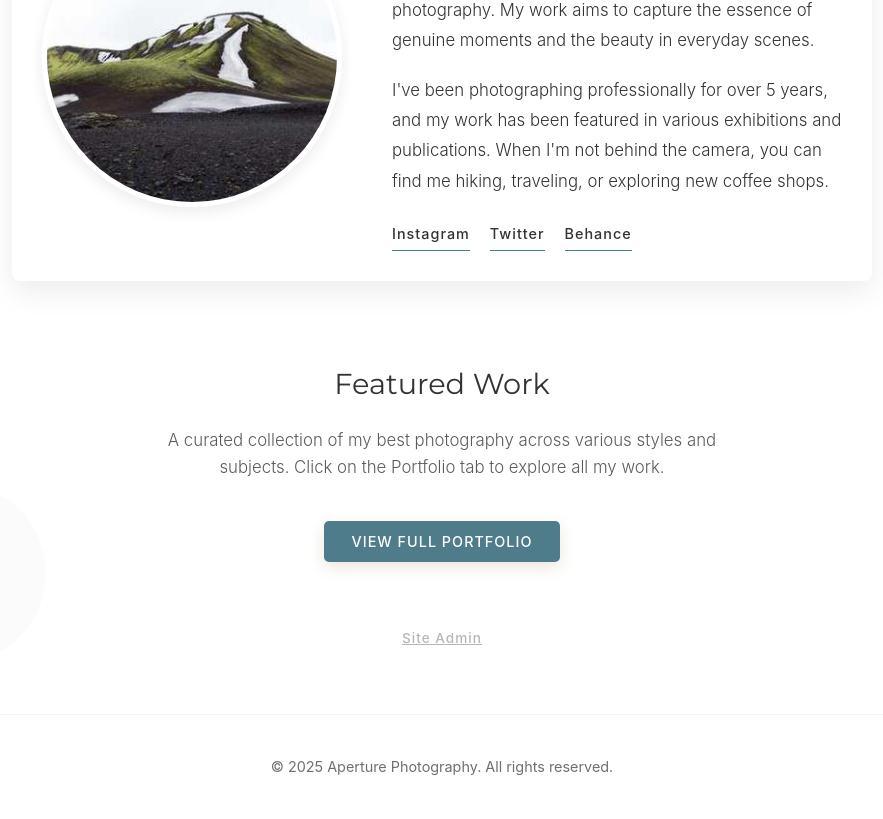
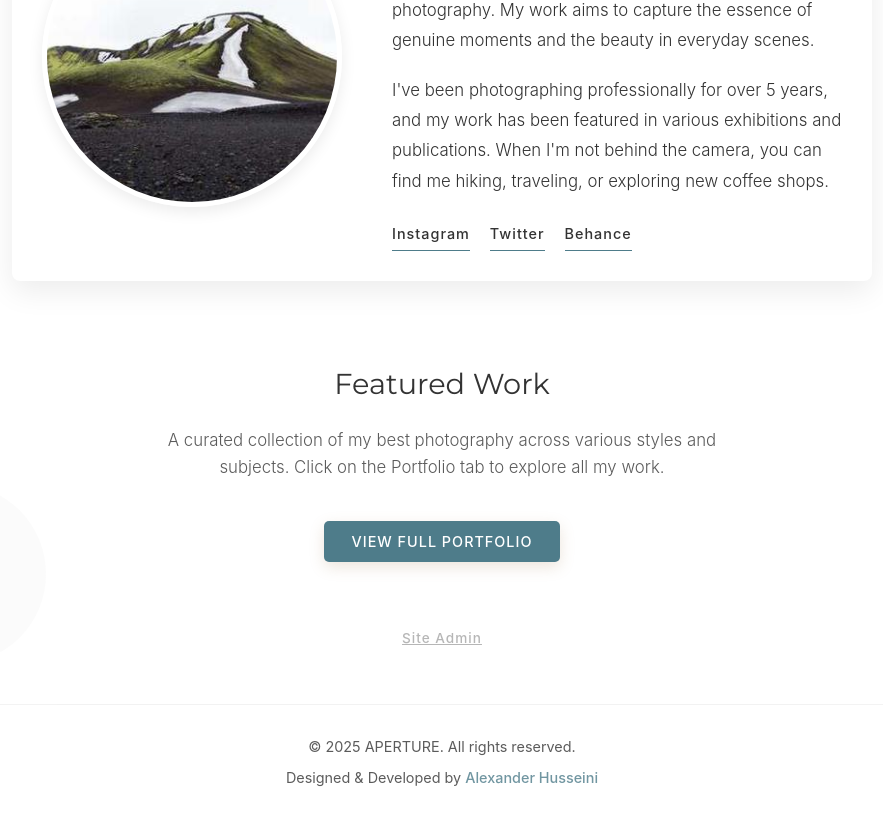
Before and after one commit to AlexHusseini/RJWebsite, a React (Create React App) app: page / in a window 1280 px wide. Shown: the part 726-1545 px from the top of the page, without its empty margins (198-1081 px from the left). Built offline with nearby package versions, Linux system fonts and the light colour scheme; no server answers.

Commit message:
credits for me

```diff
--- a/src/App.js
+++ b/src/App.js
@@ -6,6 +6,7 @@ import Navigation from './components/Navigation';
 import Contact from './components/Contact';
 import AdminPanel from './components/AdminPanel';
 import LoginModal from './components/LoginModal';
+import Footer from './components/Footer';
 import { checkSession } from './auth/authUtils';
 
 function App() {
@@ -187,17 +188,7 @@ function App() {
         )}
 
         {/* Footer */}
-        <footer style={{
-          textAlign: 'center',
-          padding: '40px 20px',
-          color: 'var(--color-text)',
-          opacity: 0.7,
-          fontSize: '0.9rem',
-          borderTop: '1px solid var(--color-subtle)',
-          marginTop: '60px'
-        }}>
-          <p>© {new Date().getFullYear()} Aperture Photography. All rights reserved.</p>
-        </footer>
+        <Footer />
       </div>
     </div>
   );
--- /dev/null
+++ b/src/components/Footer.js
@@ -0,0 +1,41 @@
+import React from 'react';
+
+const Footer = () => {
+  const currentYear = new Date().getFullYear();
+
+  return (
+    <footer style={{
+      padding: '30px 20px',
+      textAlign: 'center',
+      borderTop: '1px solid var(--color-subtle)',
+      marginTop: '50px',
+      color: 'var(--color-text)',
+      opacity: 0.8,
+      fontSize: '0.9rem'
+    }}>
+      <div style={{ maxWidth: '1200px', margin: '0 auto' }}>
+        <p>© {currentYear} APERTURE. All rights reserved.</p>
+        <p style={{ marginTop: '8px' }}>
+          Designed & Developed by{' '}
+          <a
+            href="https://www.linkedin.com/in/alexander-husseini"
+            target="_blank"
+            rel="noopener noreferrer"
+            style={{
+              color: 'var(--color-accent)',
+              textDecoration: 'none',
+              fontWeight: 500,
+              transition: 'opacity 0.3s ease'
+            }}
+            onMouseOver={(e) => e.target.style.opacity = 0.7}
+            onMouseOut={(e) => e.target.style.opacity = 1}
+          >
+            Alexander Husseini
+          </a>
+        </p>
+      </div>
+    </footer>
+  );
+};
+
+export default Footer;
```
